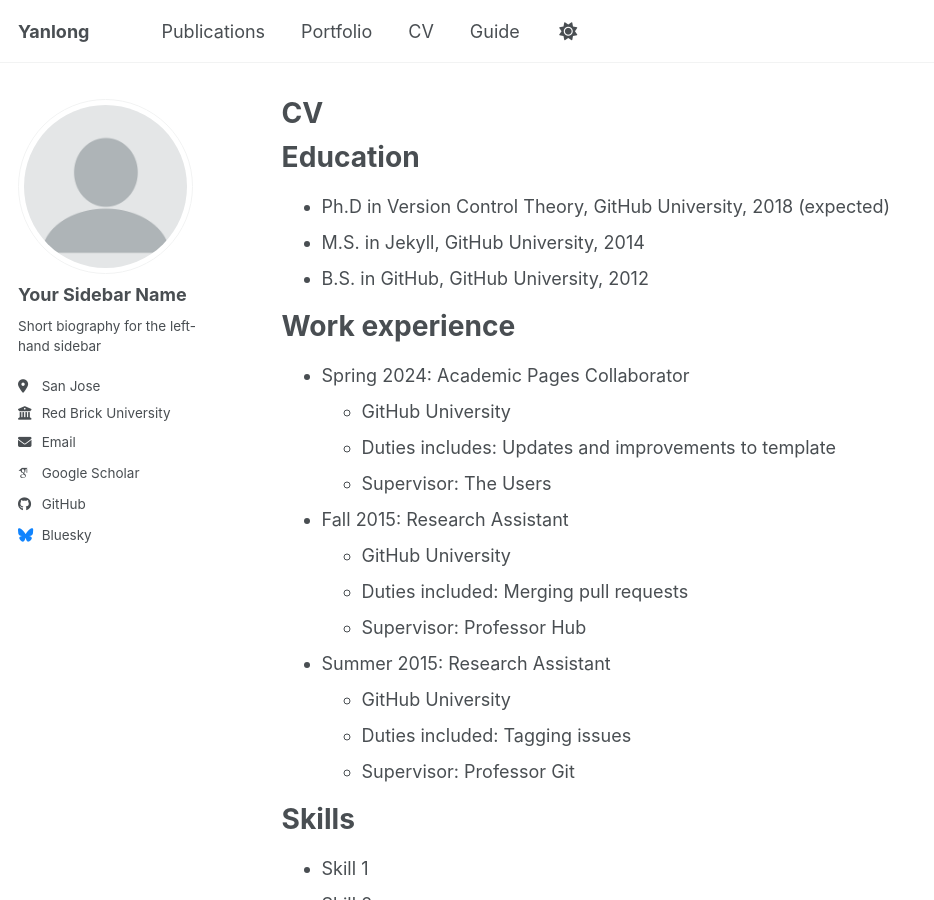
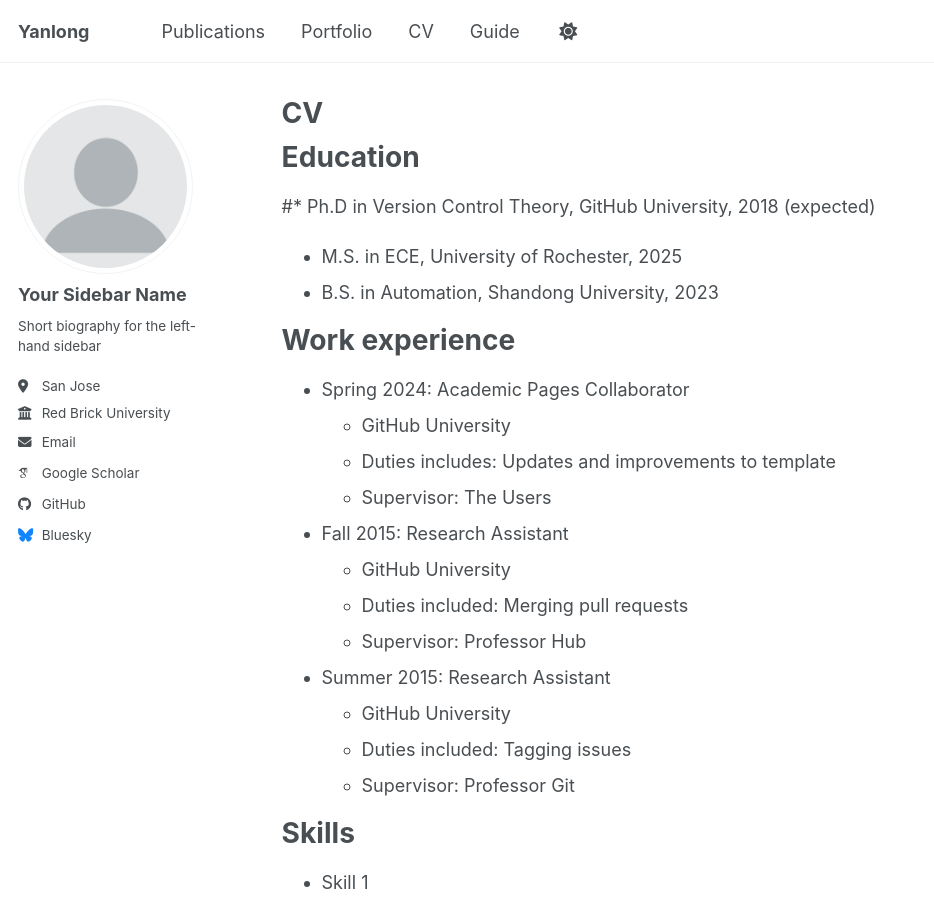
Before and after one commit to Ryan-Yanlong/Ryan-Yanlong, a Jekyll site: the page built from _pages/cv.md, in a window 1280 px wide and 900 px high. Shown: the whole window, without its empty margins (0-934 px from the left). Built offline with Jekyll 4.4.1, drawn with Linux system fonts in a browser that asks for light colours; some web fonts are replaced; a script bundle is joined from its source files by our own code; library files that are not in the unit come from our copies.

Commit message:
Revise education details in cv.md
Updated education section with new degrees and institutions.

```diff
--- a/_pages/cv.md
+++ b/_pages/cv.md
@@ -11,9 +11,9 @@ redirect_from:
 
 Education
 ======
-* Ph.D in Version Control Theory, GitHub University, 2018 (expected)
-* M.S. in Jekyll, GitHub University, 2014
-* B.S. in GitHub, GitHub University, 2012
+#* Ph.D in Version Control Theory, GitHub University, 2018 (expected)
+* M.S. in ECE, University of Rochester, 2025
+* B.S. in Automation, Shandong University, 2023
 
 Work experience
 ======
```
